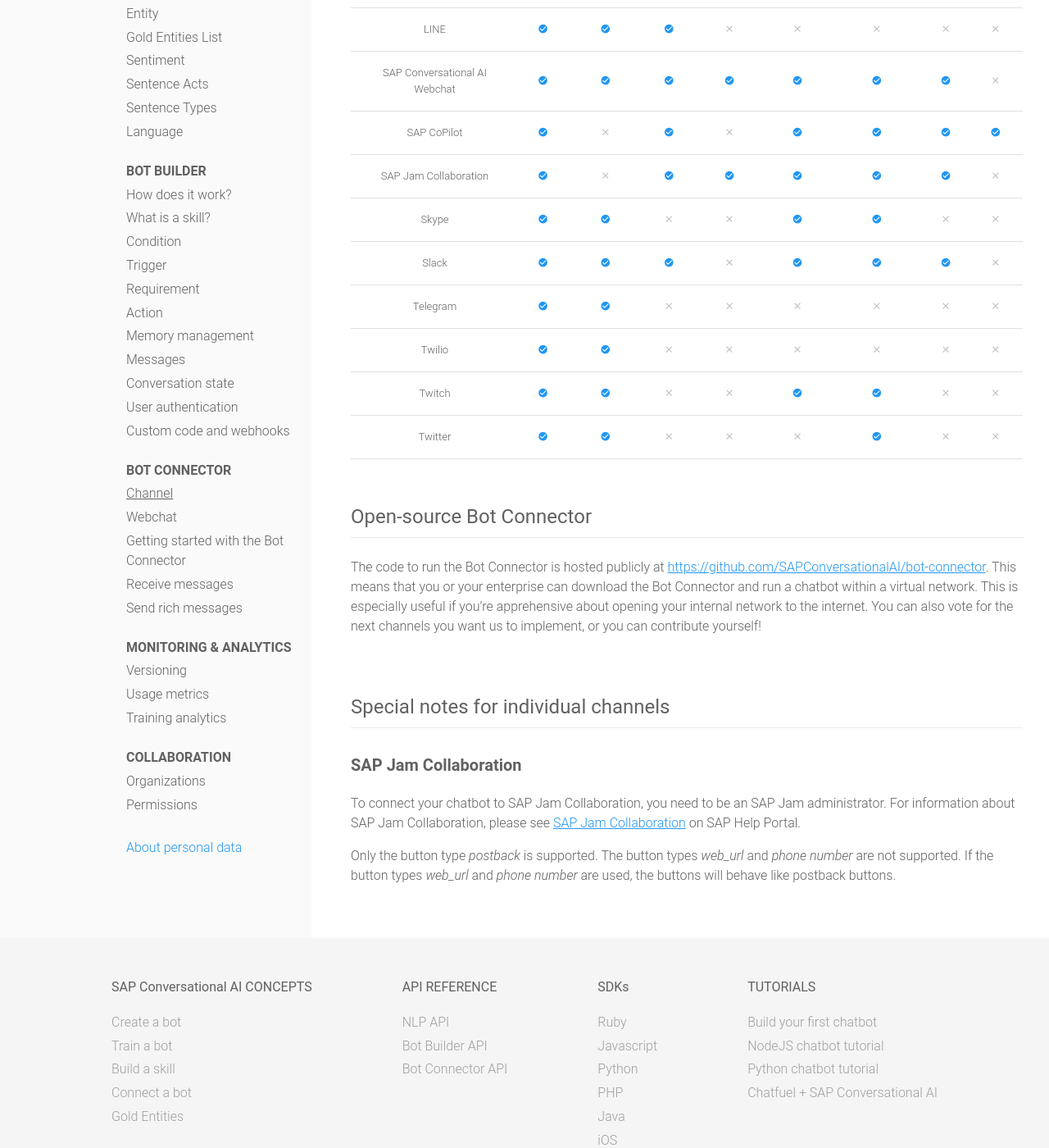
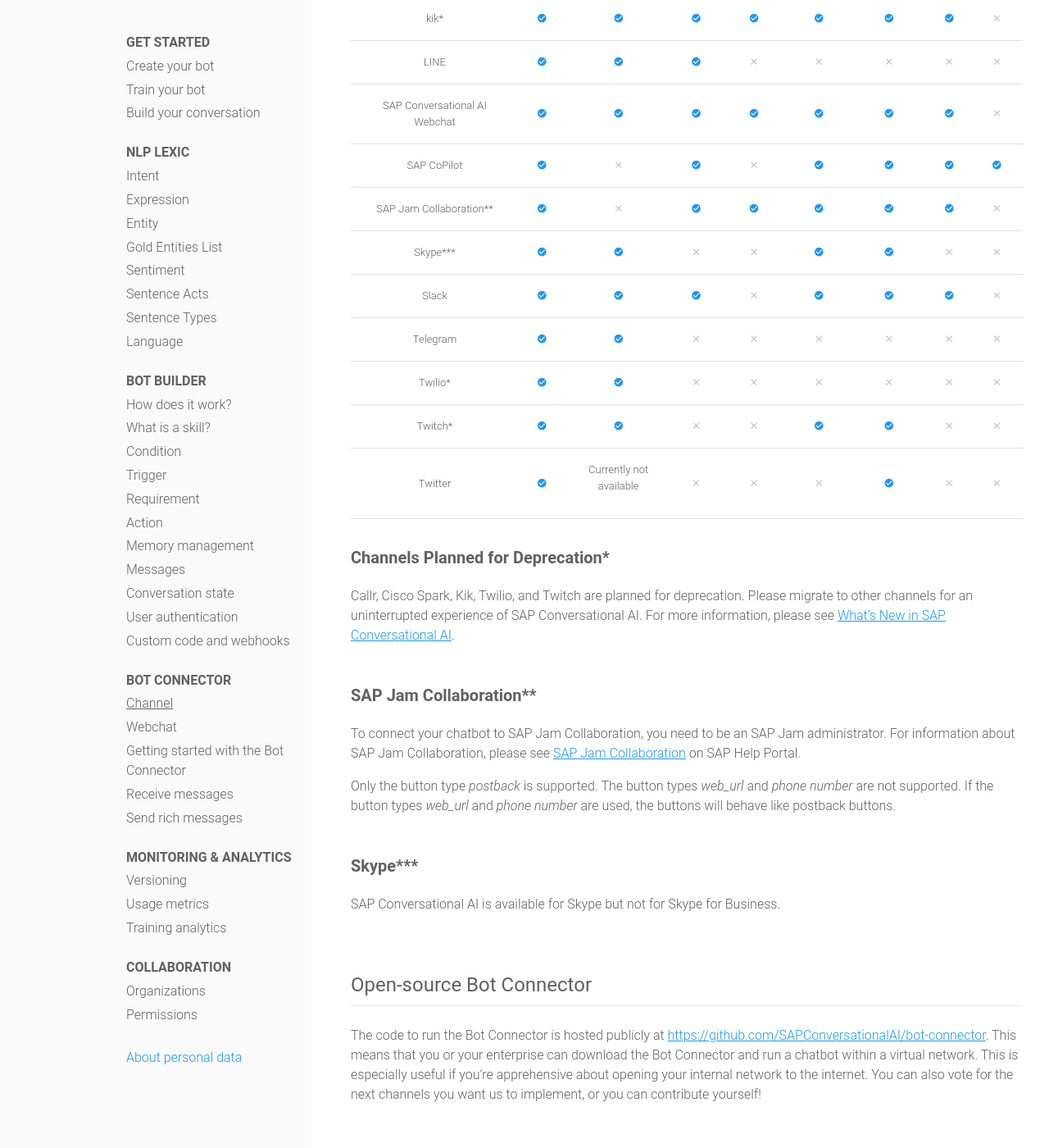
Before and after one commit to SAP-archive/docs, a Jekyll site: the page built from concepts/bot_connector/channel.md, in a window 1280 px wide and 1400 px high, scrolled down 604 px. Shown: the whole window at 82% size. Built offline with Jekyll 4.4.1, drawn with Linux system fonts in a browser that asks for light colours; nearby versions of some CDN libraries; comment, search, counter and statistics services are not loaded; some of the changed text lies outside the part shown.

Commit message:
Documentation_1906 changes (#111)
* new changes

* concepts

* messaging channels

* Update channel.md

```diff
--- a/concepts/bot_connector/channel.md
+++ b/concepts/bot_connector/channel.md
@@ -21,7 +21,6 @@
         <td>Quick Replies</td>
         <td>List</td>
         <td>Voice</td>
-
     </tr>
     <tr>
         <td>Amazon Alexa</td>
@@ -33,10 +32,9 @@
         <td class="center"><i class="c-grey-400 ion-md-close"></i></td>
         <td class="center"><i class="c-grey-400 ion-md-close"></i></td>
         <td class="center"><i class="c-blue-500 ion-md-checkmark-circle"></i></td>
-
     </tr>
     <tr>
-        <td>callr</td>
+        <td>callr*</td>
         <td class="center"><i class="c-blue-500 ion-md-checkmark-circle"></i></td>
         <td class="center"><i class="c-blue-500 ion-md-checkmark-circle"></i></td>
         <td class="center"><i class="c-grey-400 ion-md-close"></i></td>
@@ -45,10 +43,9 @@
         <td class="center"><i class="c-grey-400 ion-md-close"></i></td>
         <td class="center"><i class="c-grey-400 ion-md-close"></i></td>
         <td class="center"><i class="c-grey-400 ion-md-close"></i></td>
-
     </tr>
     <tr>
-        <td>Cisco Webex Teams</td>
+        <td>Cisco Webex Teams (Cisco Spark*)</td>
         <td class="center"><i class="c-blue-500 ion-md-checkmark-circle"></i></td>
         <td class="center"><i class="c-blue-500 ion-md-checkmark-circle"></i></td>
         <td class="center"><i class="c-grey-400 ion-md-close"></i></td>
@@ -70,7 +67,7 @@
         <td class="center"><i class="c-grey-400 ion-md-close"></i></td>
     </tr>
     <tr>
-        <td>kik</td>
+        <td>kik*</td>
         <td class="center"><i class="c-blue-500 ion-md-checkmark-circle"></i></td>
         <td class="center"><i class="c-blue-500 ion-md-checkmark-circle"></i></td>
         <td class="center"><i class="c-blue-500 ion-md-checkmark-circle"></i></td>
@@ -114,7 +111,7 @@
         <td class="center"><i class="c-blue-500 ion-md-checkmark-circle"></i></td>
     </tr>
       <tr>
-        <td>SAP Jam Collaboration</td>
+        <td>SAP Jam Collaboration**</td>
         <td class="center"><i class="c-blue-500 ion-md-checkmark-circle"></i></td>
         <td class="center"><i class="c-grey-400 ion-md-close"></i></td>
         <td class="center"><i class="c-blue-500 ion-md-checkmark-circle"></i></td>
@@ -125,7 +122,7 @@
         <td class="center"><i class="c-grey-400 ion-md-close"></i></td>
     </tr>
     <tr>
-        <td>Skype</td>
+        <td>Skype***</td>
         <td class="center"><i class="c-blue-500 ion-md-checkmark-circle"></i></td>
         <td class="center"><i class="c-blue-500 ion-md-checkmark-circle"></i></td>
         <td class="center"><i class="c-grey-400 ion-md-close"></i></td>
@@ -158,7 +155,7 @@
         <td class="center"><i class="c-grey-400 ion-md-close"></i></td>
     </tr>
     <tr>
-        <td>Twilio</td>
+        <td>Twilio*</td>
         <td class="center"><i class="c-blue-500 ion-md-checkmark-circle"></i></td>
         <td class="center"><i class="c-blue-500 ion-md-checkmark-circle"></i></td>
         <td class="center"><i class="c-grey-400 ion-md-close"></i></td>
@@ -169,7 +166,7 @@
         <td class="center"><i class="c-grey-400 ion-md-close"></i></td>
     </tr>
     <tr>
-        <td>Twitch</td>
+        <td>Twitch*</td>
         <td class="center"><i class="c-blue-500 ion-md-checkmark-circle"></i></td>
         <td class="center"><i class="c-blue-500 ion-md-checkmark-circle"></i></td>
         <td class="center"><i class="c-grey-400 ion-md-close"></i></td>
@@ -182,7 +179,7 @@
     <tr>
         <td>Twitter</td>
         <td class="center"><i class="c-blue-500 ion-md-checkmark-circle"></i></td>
-        <td class="center"><i class="c-blue-500 ion-md-checkmark-circle"></i></td>
+        <td class="center"><p>Currently not available</p></td>
         <td class="center"><i class="c-grey-400 ion-md-close"></i></td>
         <td class="center"><i class="c-grey-400 ion-md-close"></i></td>
         <td class="center"><i class="c-grey-400 ion-md-close"></i></td>
@@ -193,14 +190,20 @@
     </tbody>
 </table>
 
-## Open-source Bot Connector
+### Channels Planned for Deprecation*
 
-The code to run the Bot Connector is hosted publicly at [https://github.com/SAPConversationalAI/bot-connector](https://github.com/SAPConversationalAI/bot-connector). This means that you or your enterprise can download the Bot Connector and run a chatbot within a virtual network. This is especially useful if you're apprehensive about opening your internal network to the internet. You can also vote for the next channels you want us to implement, or you can contribute yourself!
+Callr, Cisco Spark, Kik, Twilio, and Twitch are planned for deprecation. Please migrate to other channels for an uninterrupted experience of SAP Conversational AI. For more information, please see [What's New in SAP Conversational AI](https://help.sap.com/viewer/9825cb46d5ff49ee88b8c37f0f651a87/1906/en-US).
 
-## Special notes for individual channels
-
-### SAP Jam Collaboration
+### SAP Jam Collaboration**
 
 To connect your chatbot to SAP Jam Collaboration, you need to be an SAP Jam administrator. For information about SAP Jam Collaboration, please see [SAP Jam Collaboration](https://help.sap.com/viewer/p/SAP_JAM_COLLABORATION) on SAP Help Portal.
 
 Only the button type *postback* is supported. The button types *web_url* and *phone number* are not supported. If the button types *web_url* and *phone number* are used, the buttons will behave like postback buttons.
+
+### Skype***
+
+SAP Conversational AI is available for Skype but not for Skype for Business.
+
+## Open-source Bot Connector
+
+The code to run the Bot Connector is hosted publicly at [https://github.com/SAPConversationalAI/bot-connector](https://github.com/SAPConversationalAI/bot-connector). This means that you or your enterprise can download the Bot Connector and run a chatbot within a virtual network. This is especially useful if you're apprehensive about opening your internal network to the internet. You can also vote for the next channels you want us to implement, or you can contribute yourself!
```
Also changed, not shown: _includes/contact.html (+3 -9 lines), concepts/bot_builder/action.md (+1 -1 lines).
